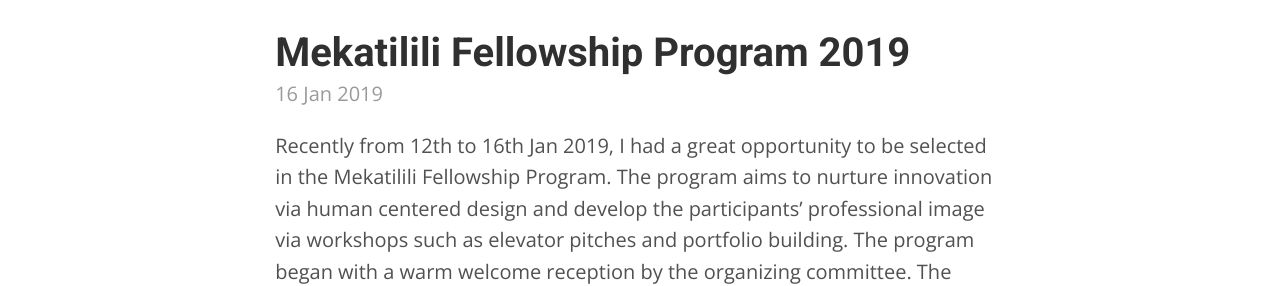
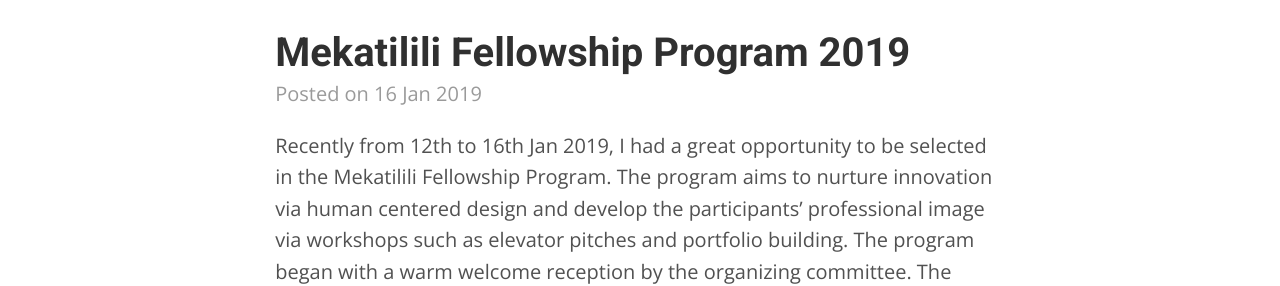
Before and after one commit to huzeifa-zz/huzeifa.github.io, a Jekyll site: the page built from index.html, in a window 1280 px wide. Shown: the part 484-770 px from the top of the page. Built offline with Jekyll 4.4.1, drawn with Linux system fonts in a browser that asks for light colours; nearby versions of some CDN libraries; the list of posts is cut into pages by our own code.

Commit message:
Update index.html

```diff
--- a/index.html
+++ b/index.html
@@ -12,7 +12,7 @@
       </a>
     </h1>
 
-    <time datetime="{{ post.date | date_to_xmlschema }}" class="post-date">{{ post.date | date_to_string }}</time>
+    <time datetime="{{ post.date | date_to_xmlschema }}" class="post-date">Posted on {{ post.date | date_to_string }}</time>
 
     {{ post.content }}
   </article>
```
